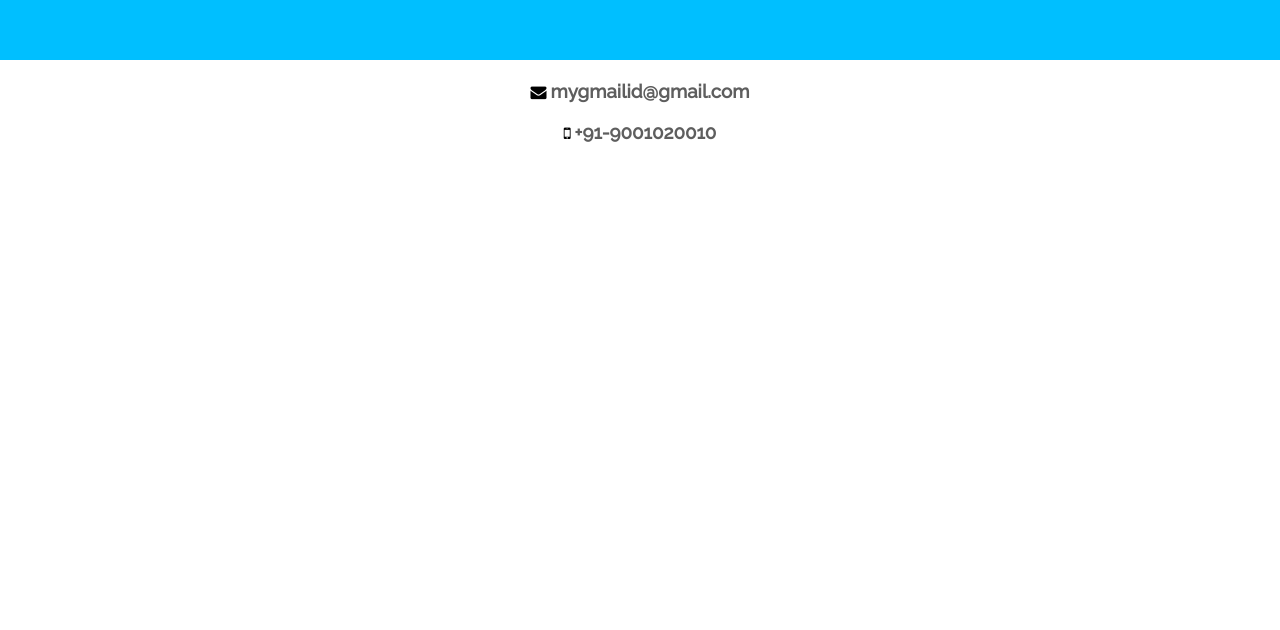
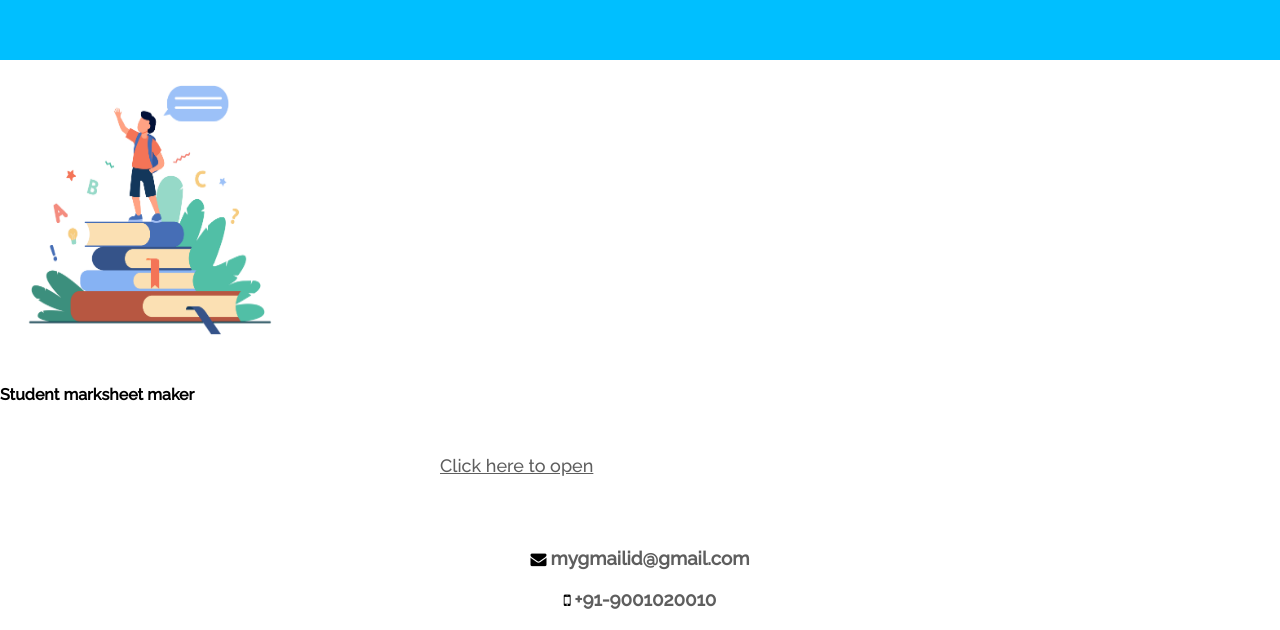
Before and after one commit to dipaligpatil24/firstweb.github.io, a plain HTML site: page index.html in a window 1280 px wide. Shown: the part 1711-2341 px from the top of the page. Before the commit the page ends 1874 px from the top, so only its background shows below. Drawn offline with Linux system fonts and the light colour scheme.

Commit message:
updated files

```diff
--- a/index.html
+++ b/index.html
@@ -54,6 +54,15 @@
         <iframe width="500" height="300" src="https://www.youtube.com/embed/6Af6b_wyiwI" frameborder="0" allow="accelerometer; autoplay; clipboard-write; encrypted-media; gyroscope; picture-in-picture" allowfullscreen></iframe>
         <iframe width="500" height="300" src="https://www.youtube.com/embed/zPx5N6Lh3sw" frameborder="0" allow="accelerometer; autoplay; clipboard-write; encrypted-media; gyroscope; picture-in-picture" allowfullscreen></iframe>
     </section>
+    <section>
+        <div class="container">
+            <img src="Marksheet-maker.jpg" width="300" height="300">
+            <h4>Student marksheet maker</h4>
+            <p>
+                <a href="https://dipaligpatil24.github.io/marksheet/"> Click here to open</a>
+            </p>
+        </div>
+    </section>
     <footer id="contact" class="center">
         <i class="fa fa-envelope"></i>
         <a href="mailto:mygmailid@gmail.com">
```
Also changed, not shown: Marksheet-maker.jpg (added).
